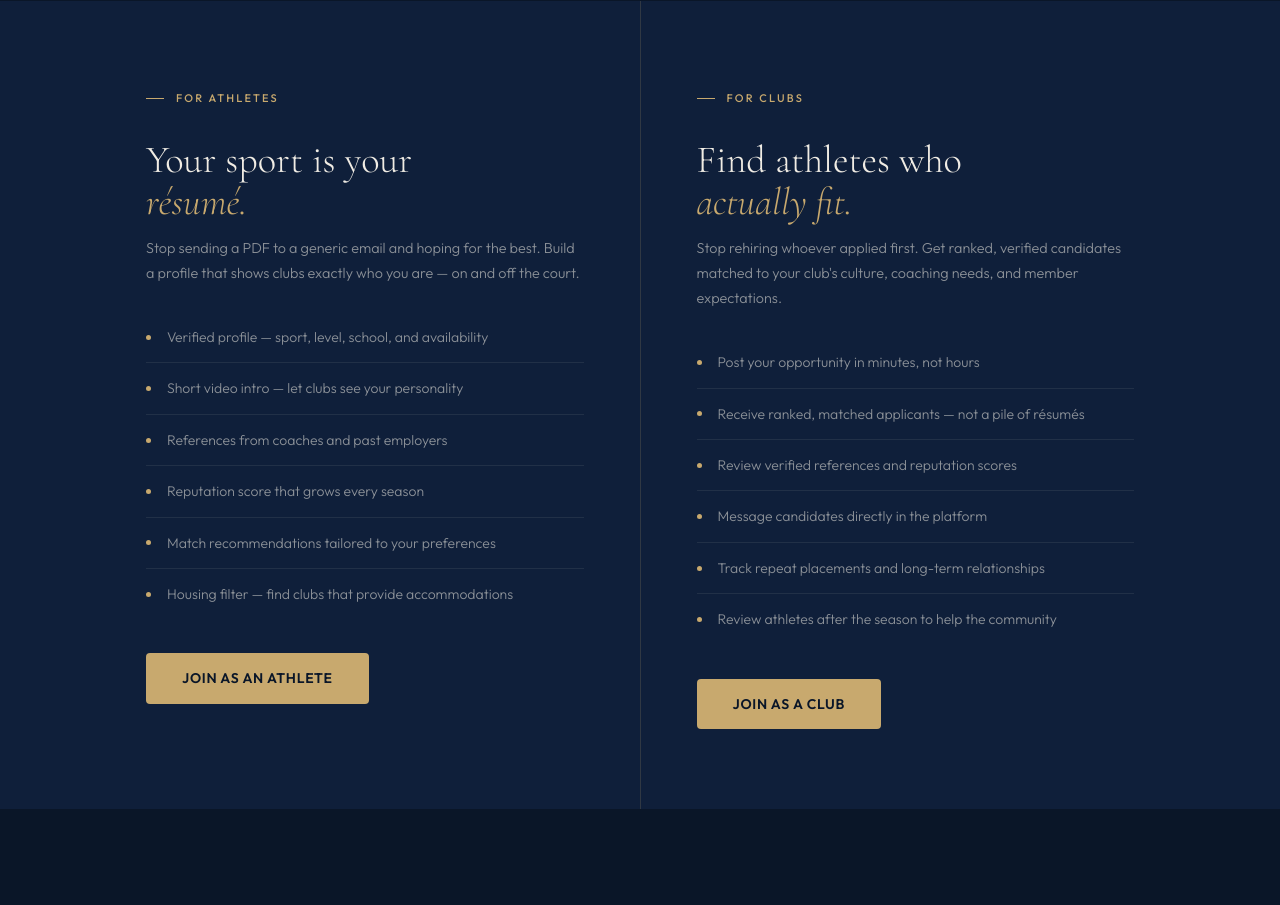
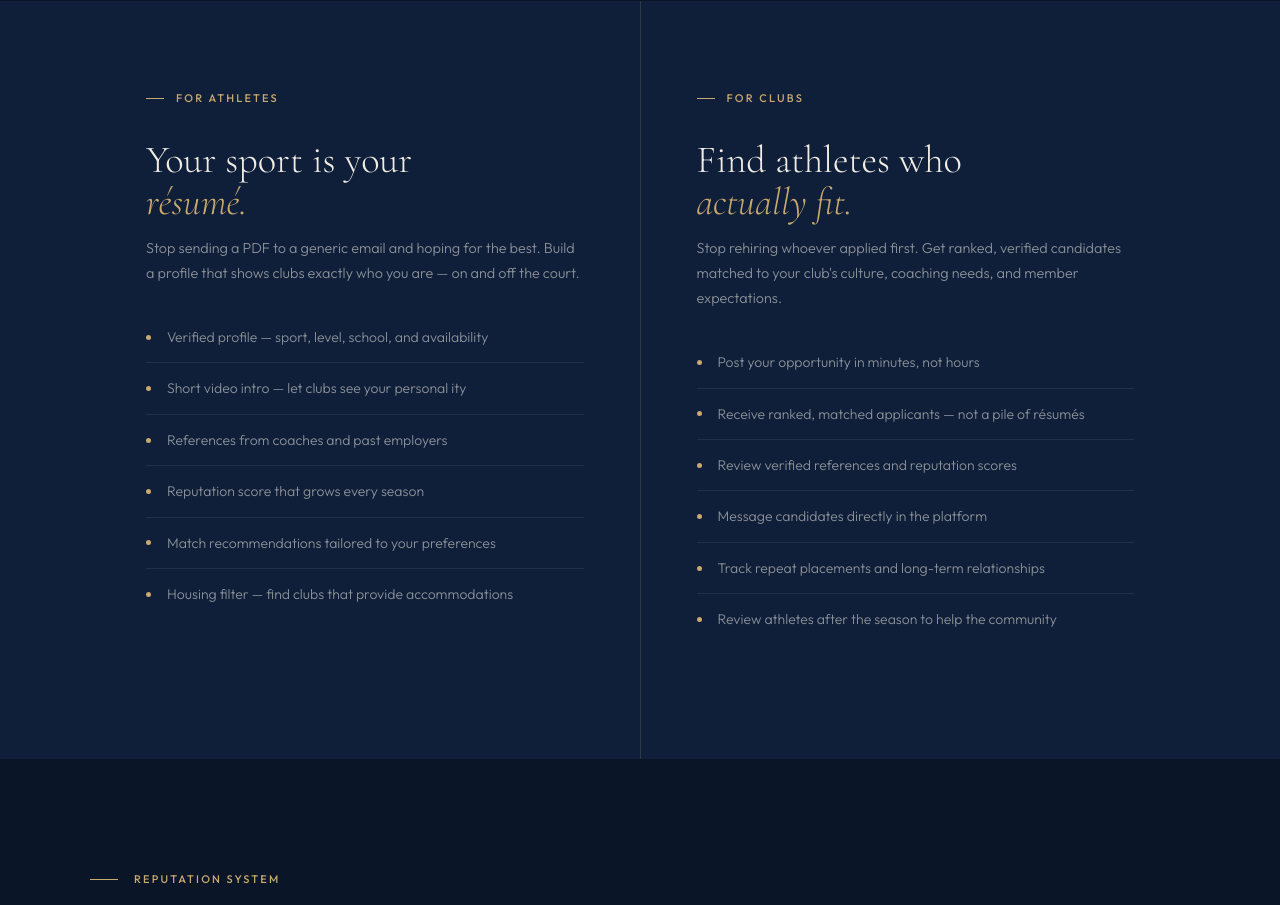
Before and after one commit to asheray2020/clubhouse-landing, a plain HTML site: page index.html in a window 1280 px wide. Shown: the part 1847-2752 px from the top of the page. Drawn offline with nearby package versions, Linux system fonts and the light colour scheme.

Commit message:
Update index.html

```diff
--- a/index.html
+++ b/index.html
@@ -554,7 +554,7 @@ footer{
     <a href="#athletes">Athletes</a>
     <a href="#clubs">Clubs</a>
     <a href="https://app.clubhouseplacement.com/login" style="color:#c9a84c;font-weight:600;">Sign In</a>
-    <a href="#waitlist" class="nav-cta">Join Waitlist</a>
+ <a href="..." class="...">SIGN UP</a>
   </div>
 </nav>
 
@@ -673,13 +673,14 @@ footer{
       <p class="split-sub">Stop sending a PDF to a generic email and hoping for the best. Build a profile that shows clubs exactly who you are — on and off the court.</p>
       <ul class="feature-list">
         <li>Verified profile — sport, level, school, and availability</li>
-        <li>Short video intro — let clubs see your personality</li>
+        <li>Short video intro — let clubs see your personal
+          ity</li>
         <li>References from coaches and past employers</li>
         <li>Reputation score that grows every season</li>
         <li>Match recommendations tailored to your preferences</li>
         <li>Housing filter — find clubs that provide accommodations</li>
       </ul>
-      <a href="https://tally.so/r/Gx5EKz" target="_blank" class="btn-primary">Join as an Athlete</a>
+
     </div>
     <div class="split-divider"></div>
     <div class="split-col" id="clubs">
@@ -694,7 +695,7 @@ footer{
         <li>Track repeat placements and long-term relationships</li>
         <li>Review athletes after the season to help the community</li>
       </ul>
-      <a href="https://tally.so/r/q4vQG8" target="_blank" class="btn-primary">Join as a Club</a>
+
     </div>
   </div>
 </section>
```
